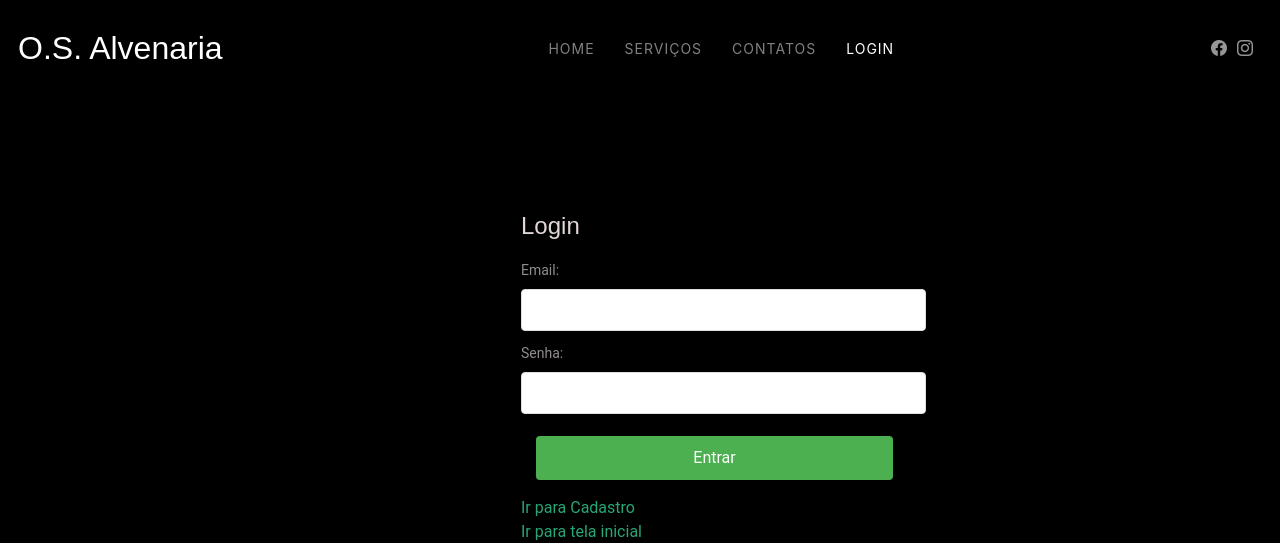
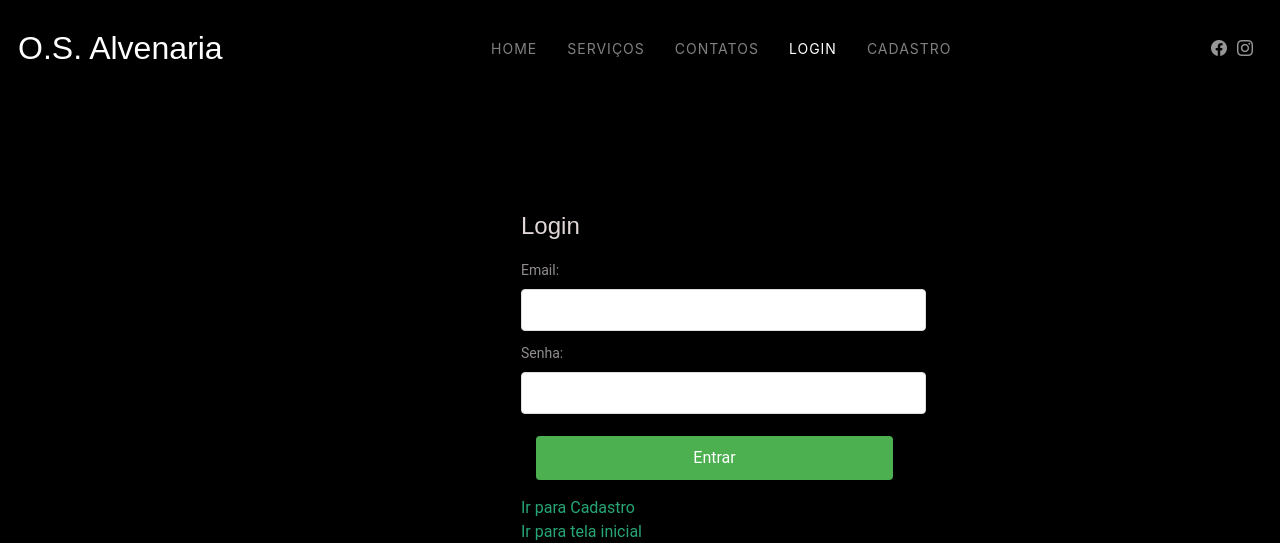
Before and after one commit to kirihugo/osalvenaria, a PHP site: page /login.php in a window 1280 px wide. Shown: the top 543 px of the page. Run offline with PHP 8.4, Linux system fonts and the light colour scheme; some libraries are stand-ins or nearby versions.

Commit message:
Update login.php

```diff
--- a/login.php
+++ b/login.php
@@ -37,6 +37,7 @@
           <li><a href="services.html">Serviços</a></li>
           <li><a href="contact.html">Contatos</a></li>
           <li><a href="login.php" class="active">Login</a></li>
+          <li><a href="cadastro.html">Cadastro</a></li>
         </ul>
         <i class="mobile-nav-toggle d-xl-none bi bi-list"></i>
       </nav>
```
